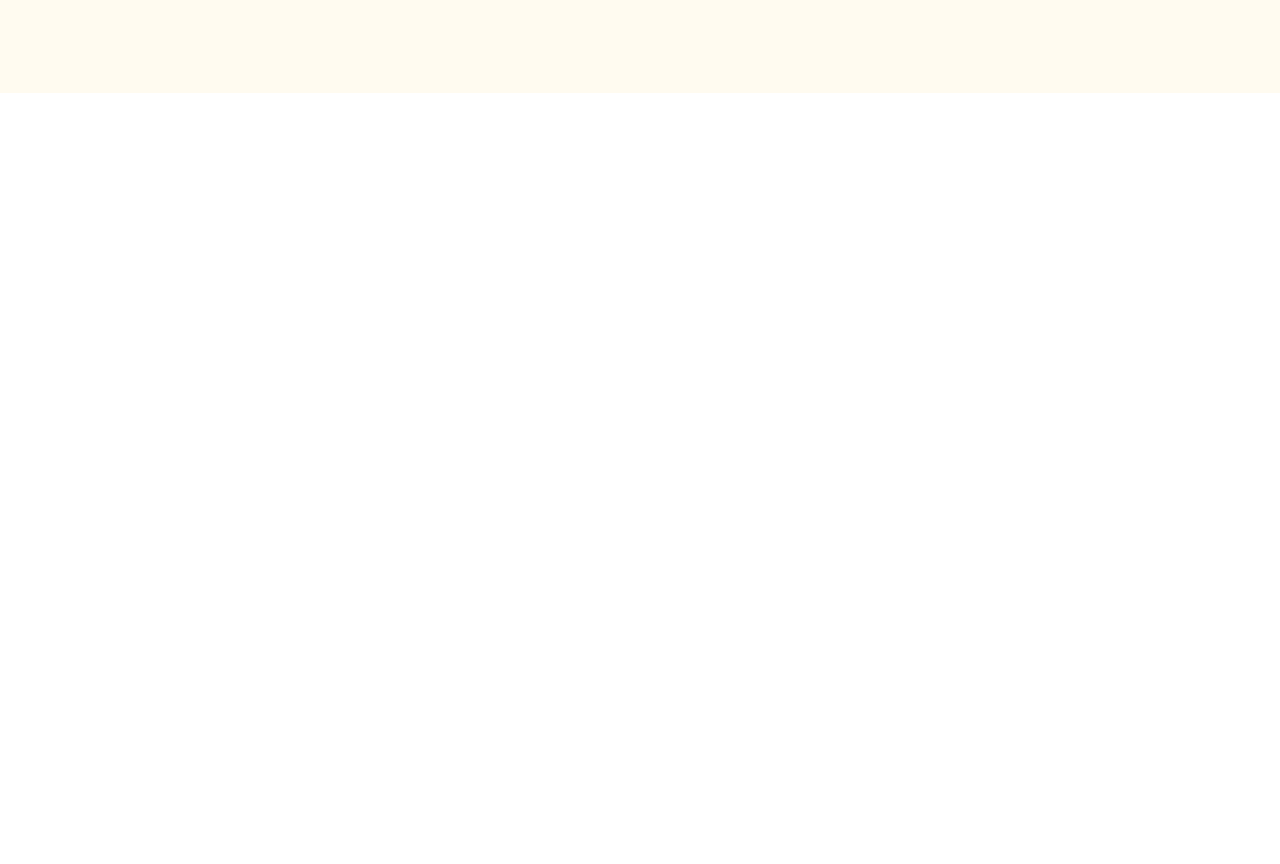
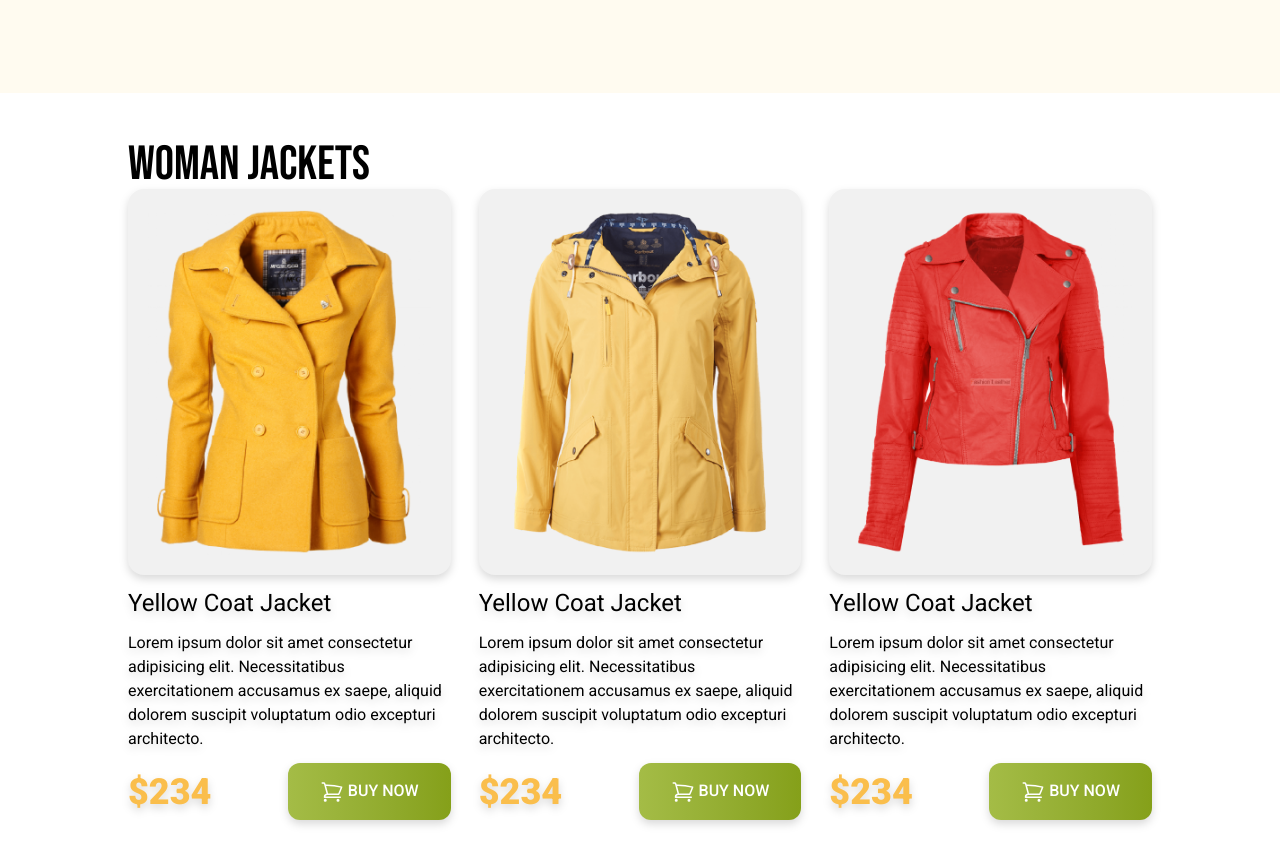
Before and after one commit to Md-Sufian-Jidan/restart-penguine-fashion, a plain HTML site: page index.html in a window 1280 px wide. Shown: the part 418-1282 px from the top of the page. Before the commit the page ends 800 px from the top, so only its background shows below. Drawn offline with nearby package versions, Linux system fonts and the light colour scheme.

Commit message:
woman jackets added

```diff
--- a/index.html
+++ b/index.html
@@ -6,11 +6,22 @@
     <meta name="viewport" content="width=device-width, initial-scale=1.0">
     <title>Penguin Fashion</title>
     <script src="https://unpkg.com/@tailwindcss/browser@4"></script>
+    <!-- goggle font bebas neue + roboto -->
     <link rel="preconnect" href="https://fonts.googleapis.com">
     <link rel="preconnect" href="https://fonts.gstatic.com" crossorigin>
-    <link href="https://fonts.googleapis.com/css2?family=Bebas+Neue&display=swap" rel="stylesheet">
+    <link
+        href="https://fonts.googleapis.com/css2?family=Bebas+Neue&family=Roboto:ital,wght@0,100..900;1,100..900&display=swap"
+        rel="stylesheet">
     <style>
-        .bebas-neue-regular {
+        .roboto-font {
+            font-family: "Roboto", serif;
+            font-optical-sizing: auto;
+            font-style: normal;
+            font-variation-settings:
+                "wdth" 100;
+        }
+
+        .font-bebas {
             font-family: "Bebas Neue", serif;
             font-weight: 400;
             font-style: normal;
@@ -27,7 +38,7 @@
         <!-- banner section -->
         <div class="flex flex-col md:flex-row justify-between items-center">
             <div class="space-y-3">
-                <h1 class="text-7xl uppercase bebas-neue-regular"><span class="text-[#FABE4C]">Be The Penguins</span><br>
+                <h1 class="text-7xl uppercase font-bebas"><span class="text-[#FABE4C]">Be The Penguins</span><br>
                     of Winter</h1>
                 <p>Lorem ipsum dolor sit amet consectetur adipisicing elit. Iste exercitationem, ab maxime architecto
                     dolor maiores a dignissimos qui accusamus in.</p>
@@ -46,7 +57,77 @@
             </div>
         </div>
     </header>
-    <main></main>
+    <main class="max-w-7xl mx-auto">
+        <section class="py-12 px-32">
+            <h3 class="text-5xl font-bebas uppercase">Woman Jackets</h3>
+            <!-- jackets container -->
+            <div class="roboto-font grid grid-cols-1 md:grid-cols-2 lg:grid-cols-3 gap-7">
+                <!-- jacket 01 -->
+                <div class="space-y-3 drop-shadow-lg">
+                    <div class="bg-[#F1F1F1] p-5 rounded-2xl">
+                        <img src="images/jacket-1.png" alt="">
+                    </div>
+                    <h4 class="text-2xl">Yellow Coat Jacket </h4>
+                    <p>Lorem ipsum dolor sit amet consectetur adipisicing elit. Necessitatibus exercitationem accusamus
+                        ex
+                        saepe, aliquid dolorem suscipit voluptatum odio excepturi architecto.</p>
+                    <div class="flex justify-between items-center">
+                        <h3 class="text-4xl font-black text-[#FABE4C]">$234</h3>
+                        <button
+                            class="py-4 px-8 bg-gradient-to-r  from-[#A4BC46] to-[#85A019]   rounded-xl text-white font-medium uppercase">
+                            <svg xmlns="http://www.w3.org/2000/svg" fill="none" viewBox="0 0 24 24" stroke-width="1.5"
+                                stroke="currentColor" class="size-6 inline">
+                                <path stroke-linecap="round" stroke-linejoin="round"
+                                    d="M2.25 3h1.386c.51 0 .955.343 1.087.835l.383 1.437M7.5 14.25a3 3 0 0 0-3 3h15.75m-12.75-3h11.218c1.121-2.3 2.1-4.684 2.924-7.138a60.114 60.114 0 0 0-16.536-1.84M7.5 14.25 5.106 5.272M6 20.25a.75.75 0 1 1-1.5 0 .75.75 0 0 1 1.5 0Zm12.75 0a.75.75 0 1 1-1.5 0 .75.75 0 0 1 1.5 0Z" />
+                            </svg>
+                            Buy Now</button>
+                    </div>
+                </div>
+                <!-- jacket 02 -->
+                <div class="space-y-3 drop-shadow-lg">
+                    <div class="bg-[#F1F1F1] p-5 rounded-2xl">
+                        <img src="images/jacket-2.png" alt="">
+                    </div>
+                    <h4 class="text-2xl">Yellow Coat Jacket </h4>
+                    <p>Lorem ipsum dolor sit amet consectetur adipisicing elit. Necessitatibus exercitationem accusamus
+                        ex
+                        saepe, aliquid dolorem suscipit voluptatum odio excepturi architecto.</p>
+                    <div class="flex justify-between items-center">
+                        <h3 class="text-4xl font-black text-[#FABE4C]">$234</h3>
+                        <button
+                            class="py-4 px-8 bg-gradient-to-r  from-[#A4BC46] to-[#85A019]   rounded-xl text-white font-medium uppercase">
+                            <svg xmlns="http://www.w3.org/2000/svg" fill="none" viewBox="0 0 24 24" stroke-width="1.5"
+                                stroke="currentColor" class="size-6 inline">
+                                <path stroke-linecap="round" stroke-linejoin="round"
+                                    d="M2.25 3h1.386c.51 0 .955.343 1.087.835l.383 1.437M7.5 14.25a3 3 0 0 0-3 3h15.75m-12.75-3h11.218c1.121-2.3 2.1-4.684 2.924-7.138a60.114 60.114 0 0 0-16.536-1.84M7.5 14.25 5.106 5.272M6 20.25a.75.75 0 1 1-1.5 0 .75.75 0 0 1 1.5 0Zm12.75 0a.75.75 0 1 1-1.5 0 .75.75 0 0 1 1.5 0Z" />
+                            </svg>
+                            Buy Now</button>
+                    </div>
+                </div>
+                <!-- jacket 03 -->
+                <div class="space-y-3 drop-shadow-lg">
+                    <div class="bg-[#F1F1F1] p-5 rounded-2xl">
+                        <img src="images/jacket-3.png" alt="">
+                    </div>
+                    <h4 class="text-2xl">Yellow Coat Jacket </h4>
+                    <p>Lorem ipsum dolor sit amet consectetur adipisicing elit. Necessitatibus exercitationem accusamus
+                        ex
+                        saepe, aliquid dolorem suscipit voluptatum odio excepturi architecto.</p>
+                    <div class="flex justify-between items-center">
+                        <h3 class="text-4xl font-black text-[#FABE4C]">$234</h3>
+                        <button
+                            class="py-4 px-8 bg-gradient-to-r  from-[#A4BC46] to-[#85A019]   rounded-xl text-white font-medium uppercase">
+                            <svg xmlns="http://www.w3.org/2000/svg" fill="none" viewBox="0 0 24 24" stroke-width="1.5"
+                                stroke="currentColor" class="size-6 inline">
+                                <path stroke-linecap="round" stroke-linejoin="round"
+                                    d="M2.25 3h1.386c.51 0 .955.343 1.087.835l.383 1.437M7.5 14.25a3 3 0 0 0-3 3h15.75m-12.75-3h11.218c1.121-2.3 2.1-4.684 2.924-7.138a60.114 60.114 0 0 0-16.536-1.84M7.5 14.25 5.106 5.272M6 20.25a.75.75 0 1 1-1.5 0 .75.75 0 0 1 1.5 0Zm12.75 0a.75.75 0 1 1-1.5 0 .75.75 0 0 1 1.5 0Z" />
+                            </svg>
+                            Buy Now</button>
+                    </div>
+                </div>
+            </div>
+        </section>
+    </main>
     <footer></footer>
 </body>
 
```
